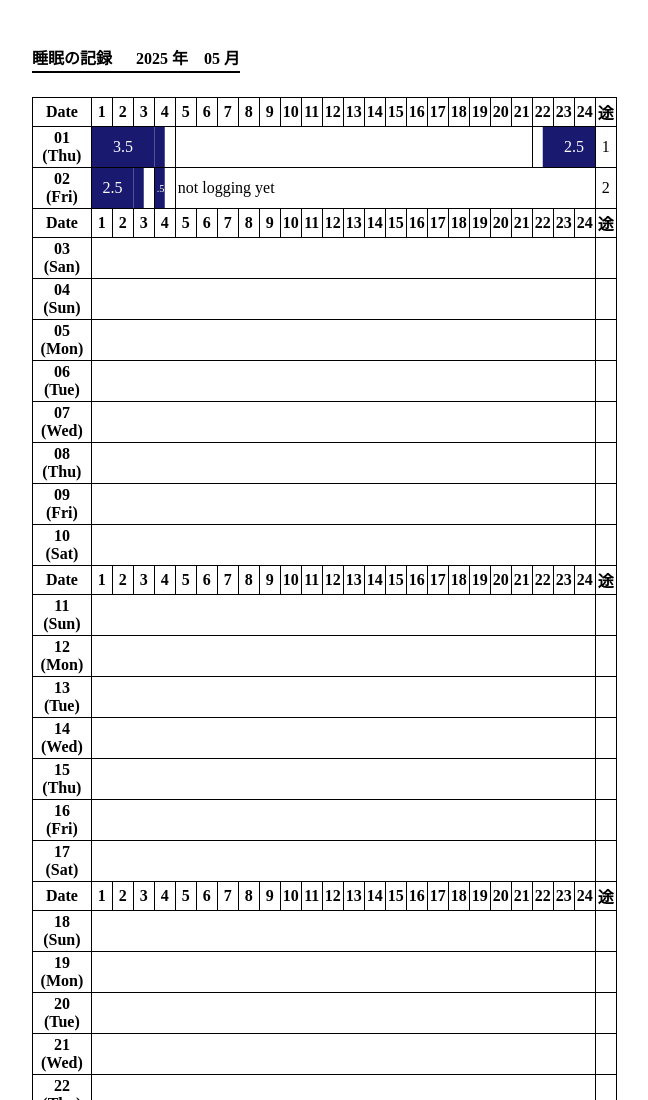
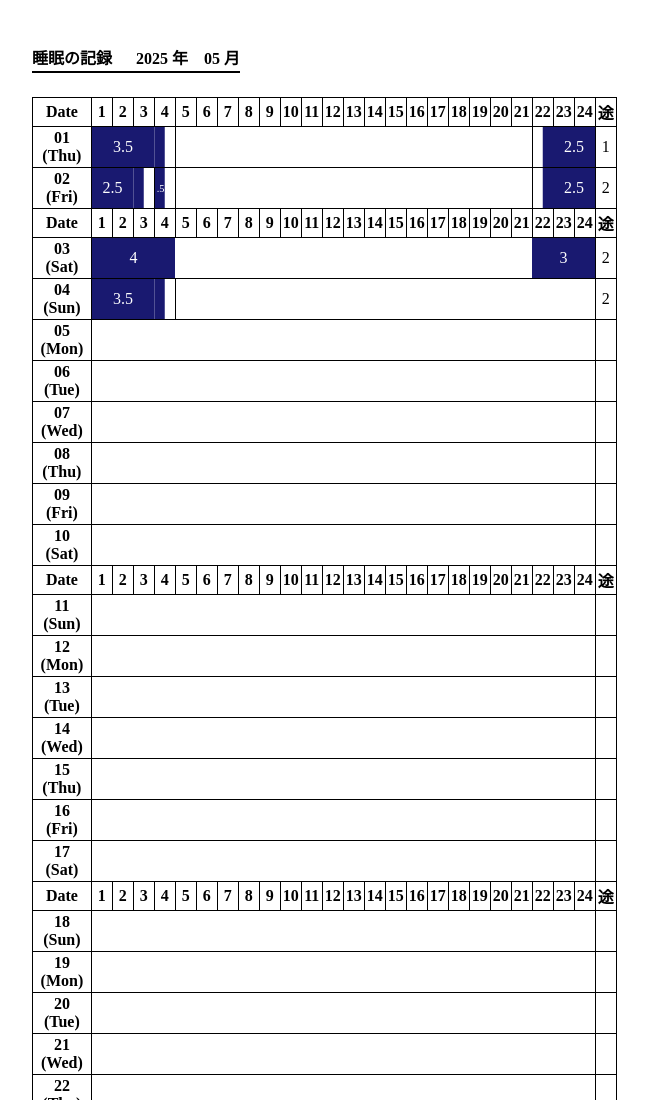
Before and after one commit to mitsugu/sleepingLog, a plain HTML site: page 202505.html in a window 1280 px wide. Shown: the top 1100 px of the page, without its empty margins (96-744 px from the left). Drawn offline with Linux system fonts and the light colour scheme.

Commit message:
add 2025/05/04's sleeping log

```diff
--- a/202505.html
+++ b/202505.html
@@ -52,7 +52,9 @@
 				<td colspan="2" class="sleep">2.5</td>
 				<td class="sleep_before"></td>
 				<td class="sleep_before">.5</td>
-				<td colspan="20">not logging yet</td>
+				<td colspan="17"></td>
+				<td class="sleep_after"></td>
+				<td colspan="2" class="sleep">2.5</td>
 				<td class="kakusei">2</td>
 			</tr>
 			<tr> <!-- {{{ -->
@@ -84,14 +86,18 @@
 				<th>途</th>
 			</td> <!-- }}} -->
 			<tr>
-				<th>03<br />(San)</th>
-				<td colspan="24"></td>
-				<td class="kakusei"></td>
+				<th>03<br />(Sat)</th>
+				<td colspan="4" class="sleep">4</td>
+				<td colspan="17"></td>
+				<td colspan="3" class="sleep">3</td>
+				<td class="kakusei">2</td>
 			</tr>
 			<tr>
 				<th>04<br />(Sun)</th>
-				<td colspan="24"></td>
-				<td class="kakusei"></td>
+				<td colspan="3" class="sleep">3.5</td>
+				<td class="sleep_before"></td>
+				<td colspan="20"></td>
+				<td class="kakusei">2</td>
 			</tr>
 			<tr>
 				<th>05<br />(Mon)</th>
```
